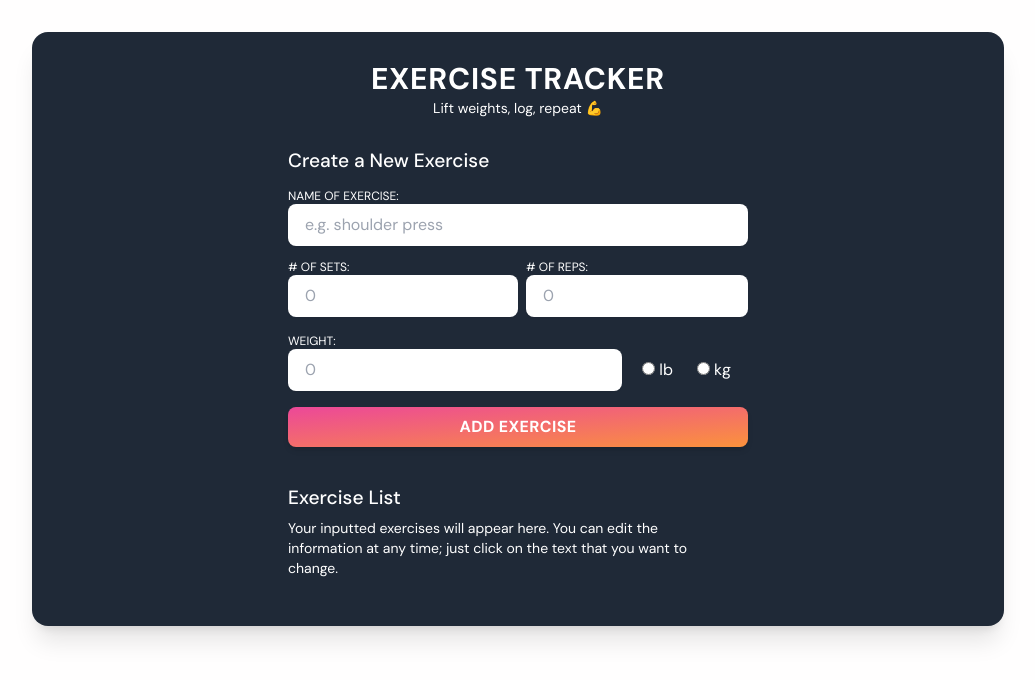
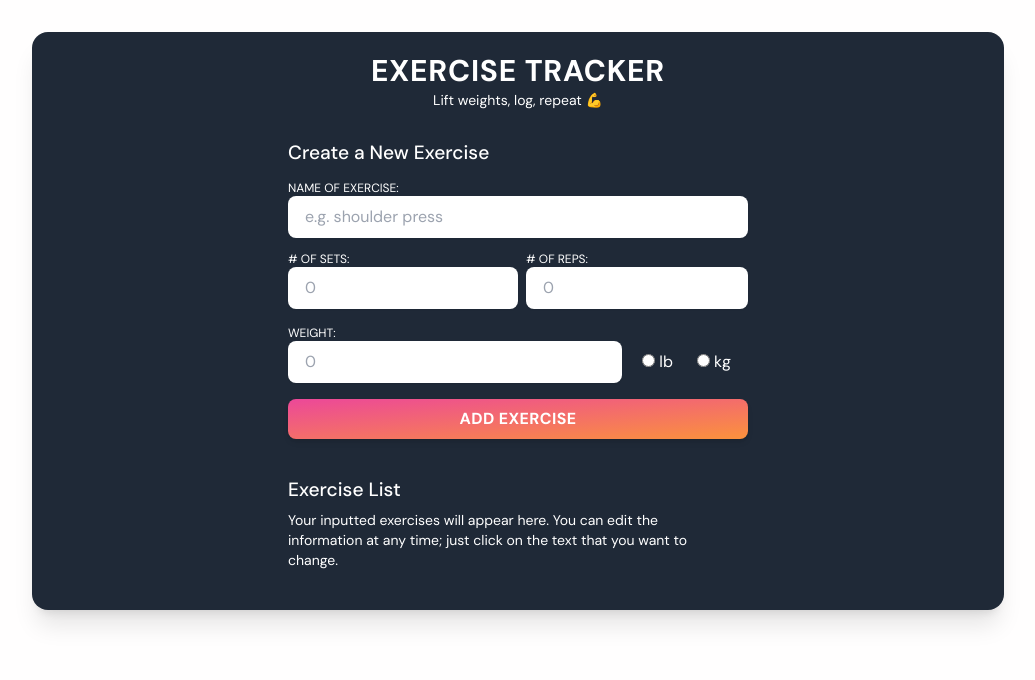
Before and after one commit to 250-amy/exercise-tracker-app, a Vue app: page / in a window 1280 px wide. Shown: the top 680 px of the page, without its empty margins (122-1157 px from the left). Built offline with nearby package versions, Linux system fonts and the light colour scheme; a web font is replaced by a local one.

Commit message:
adjust spacing

```diff
--- a/src/App.vue
+++ b/src/App.vue
@@ -58,7 +58,7 @@ onMounted(() => {
 </script>
 
 <template>
-  <main class="app bg-gray-800 shadow-xl rounded-2xl px-12 py-8 sm:px-32 lg:px-64">
+  <main class="app bg-gray-800 shadow-xl rounded-2xl px-8 py-6 sm:px-32 lg:px-64">
     <section class="greeting mb-6">
       <h1 class="title font-bold uppercase tracking-wide mb-1">Exercise Tracker</h1>
       <p class="text-sm">Lift weights, log, repeat 💪</p>
@@ -166,7 +166,7 @@ onMounted(() => {
         Your inputted exercises will appear here. You can edit the information at any time; just click on the text that you want to change.
       </p>
     <div class="flex justify-center">
-      <div class="list w-9/12 sm:w-full" id="exercise_list">
+      <div class="w-9/12 sm:w-full" id="exercise_list">
         <div
           v-for="exercise in exercises_asc"
           v-bind:key="exercise.id"
```
